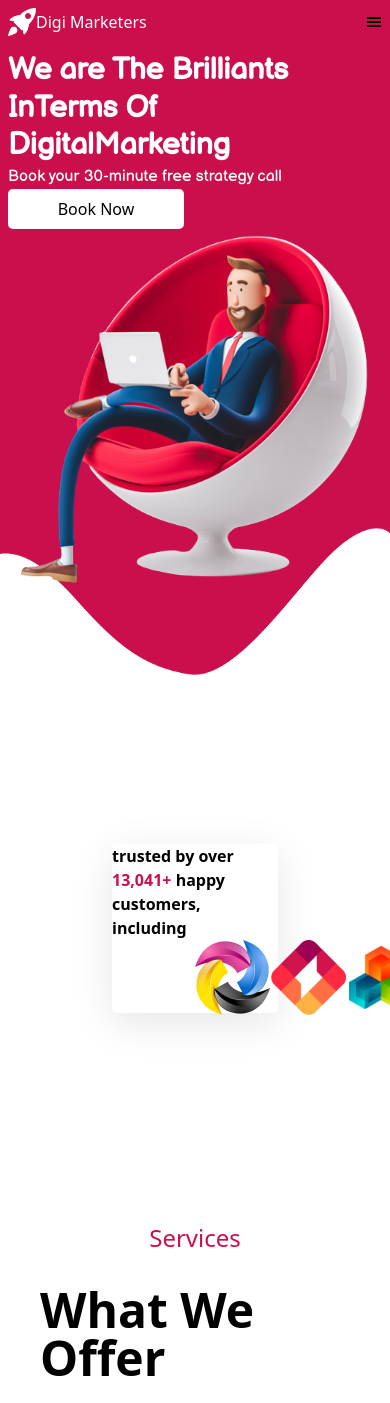
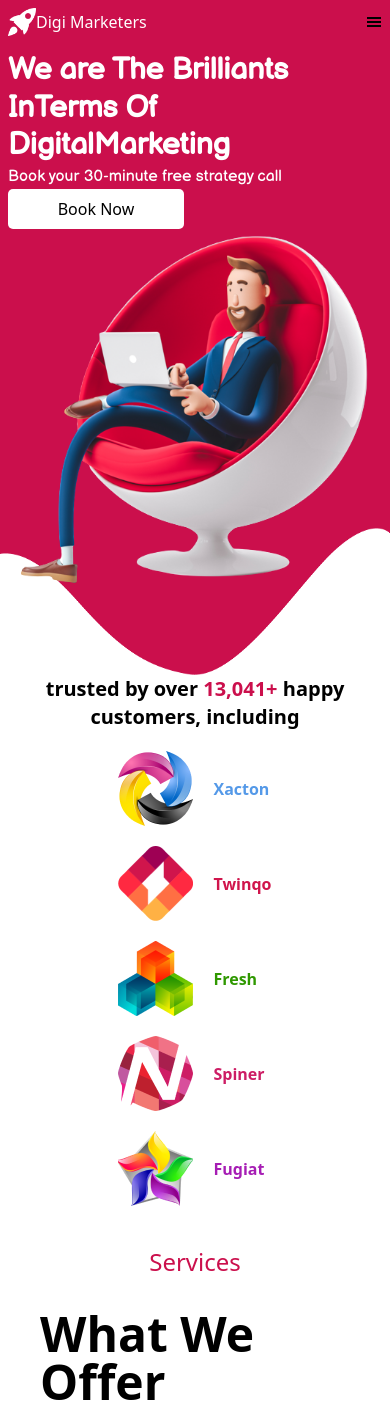
Before and after one commit to dev-aliGoodarzi/landing-page-react, a React (Create React App) app: page / in a window 390 px wide. Shown: the top 1403 px of the page. Built offline with nearby package versions, Linux system fonts and the light colour scheme.

Commit message:
responsive section 2 for mobile

```diff
--- a/src/Compunents/Blog/Blog.jsx
+++ b/src/Compunents/Blog/Blog.jsx
@@ -84,8 +84,6 @@ const Blog = () => {
       bgImg: slide3Img,
     },
   ];
-  const navigationPrevRef = React.useRef(null);
-  const navigationNextRef = React.useRef(null);
   return (
     <div className="w-full h-full flex flex-col items-center justify-between p-20 blog__mainContainer__custom relative">
       <p className="text-3xl" style={{ color: "#CB0F4C" }}>
--- a/src/Compunents/TrustedUsers/TrustedUsers.jsx
+++ b/src/Compunents/TrustedUsers/TrustedUsers.jsx
@@ -43,19 +43,33 @@ const TrustedUsers = () => {
   ];
   return (
     <div
-      className={`w-full  flex flex-col  items-center justify-center trustedUsersContainer px-28`}
+      className={`
+      2xl:w-full  2xl:flex flex-col  2xl:items-center 2xl:justify-center 2xl:trustedUsersContainer 2xl:px-28
+
+      `}
     >
-      <div className="w-full h-1/3 flex flex-col items-center justify-evenly main__custom">
-        <h2 className={`font-bold`}>
+      <div
+        className="
+      flex flex-col items-center justify-center
+      2xl:w-full 2xl:h-1/3 2xl:flex 2xl:flex-col 2xl:items-center 2xl:justify-evenly main__custom"
+      >
+        <h2
+          className={`font-bold ${
+            window.innerWidth < 450 && "px-3 text-center text-xl"
+          }`}
+        >
           trusted by over <span style={{ color: "#CB0F4C" }}>13,041+</span>{" "}
           happy customers, including
         </h2>
-        <div className="trustedUserImagesAndPics w-full flex flex-row items-center justify-between px-24">
+        <div className="trustedUserImagesAndPics 2xl:w-full 2xl:flex flex-row 2xl:items-center justify-between px-24">
           {trustedUsersList.map((item) => {
             return (
               <div
                 key={item.id}
-                className={`flex flex-row items-center justify-start `}
+                className={`flex flex-row items-center justify-start ${
+                  window.innerWidth < 450 &&
+                  "w-full justify-start items-start  pt-5"
+                }`}
               >
                 <img src={item.imgUrl} className={``} alt="" />
                 <span
```
